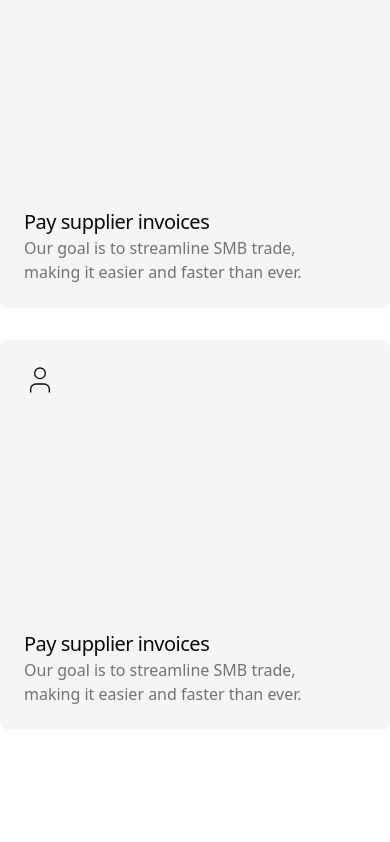
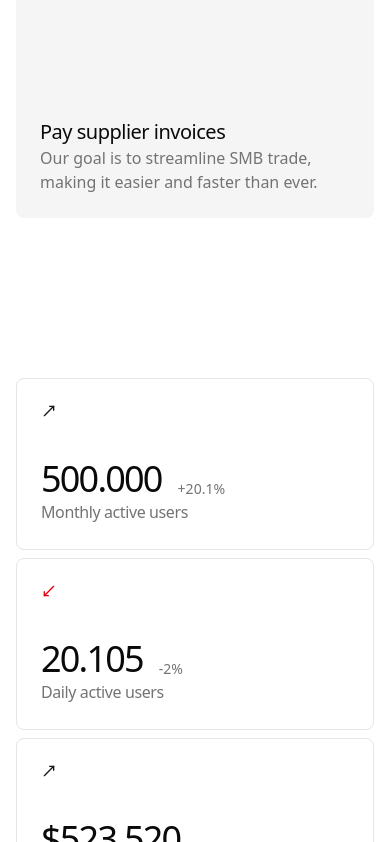
Before and after one commit to Baine-Rene/OvertypeStudio, a Next.js app: page / in a window 390 px wide. Shown: the part 7600-8442 px from the top of the page. Built offline with nearby package versions, Linux system fonts and the light colour scheme.

Commit message:
added padding to all page sections

```diff
--- a/src/app/home/cases.tsx
+++ b/src/app/home/cases.tsx
@@ -29,7 +29,8 @@ export const Case = () => {
   }, [api, current]);
 
   return (
-    <div className="w-full sm:py-10 lg:py-10 sm:px-10 lg:px-20">
+
+    <div className="w-full px-4 sm:px-6 md:px-10 lg:px-20 py-12 sm:py-16 md:py-20 lg:py-24">
       <div className="container mx-auto">
         <div className="flex flex-col gap-10">
           <h2 className="text-xl md:text-3xl md:text-5xl tracking-tighter lg:max-w-xl font-semibold text-left">
--- a/src/app/home/contact.tsx
+++ b/src/app/home/contact.tsx
@@ -3,7 +3,7 @@ import { Badge } from "@/components/ui/badge";
 import { Button } from "@/components/ui/button";
 
 export const Contact = () => (
-  <div id="contact" className="w-full py-20 lg:py-40 bg-muted">
+  <div id="contact" className="py-20 lg:py-30 w-full px-4 sm:px-6 md:px-10 lg:px-20 py-12 sm:py-16 md:py-20 lg:py-24 bg-muted">
     <div className="container mx-auto">
       <div className="flex flex-col text-center py-14 gap-4 items-center">
         <div>
--- a/src/app/home/features.tsx
+++ b/src/app/home/features.tsx
@@ -2,7 +2,7 @@ import { User } from "lucide-react";
 import { Badge } from "@/components/ui/badge";
 
 export const Feature = () => (
-  <div className="w-full py-20 lg:py-30">
+  <div className="py-20 lg:py-30 w-full px-4 sm:px-6 md:px-10 lg:px-20 py-12 sm:py-16 md:py-20 lg:py-24">
     <div className="container mx-auto">
       <div className="flex flex-col gap-10">
         <div className="flex gap-4 flex-col items-start">
--- a/src/app/home/stats.tsx
+++ b/src/app/home/stats.tsx
@@ -2,7 +2,7 @@ import { MoveDownLeft, MoveUpRight } from "lucide-react";
 import { Badge } from "@/components/ui/badge";
 
 export const Stats = () => (
-  <div className="w-full py-20 lg:py-30">
+  <div className="py-20 lg:py-30 w-full px-4 sm:px-6 md:px-10 lg:px-20 py-12 sm:py-16 md:py-20 lg:py-24">
     <div className="container mx-auto">
       <div className="grid grid-cols-1 lg:grid-cols-2 gap-10">
 
--- a/src/app/home/testimonials.tsx
+++ b/src/app/home/testimonials.tsx
@@ -31,7 +31,7 @@ export const Testimonials = () => {
   }, [api, current]);
 
   return (
-    <div className="w-full py-20 lg:py-30">
+    <div className="py-20 lg:py-30 w-full px-4 sm:px-6 md:px-10 lg:px-20 py-12 sm:py-16 md:py-20 lg:py-24">
       <div className="container mx-auto">
         <div className="flex flex-col gap-10">
           <h2 className="text-3xl md:text-5xl tracking-tighter lg:max-w-xl font-semibold text-left">
```
